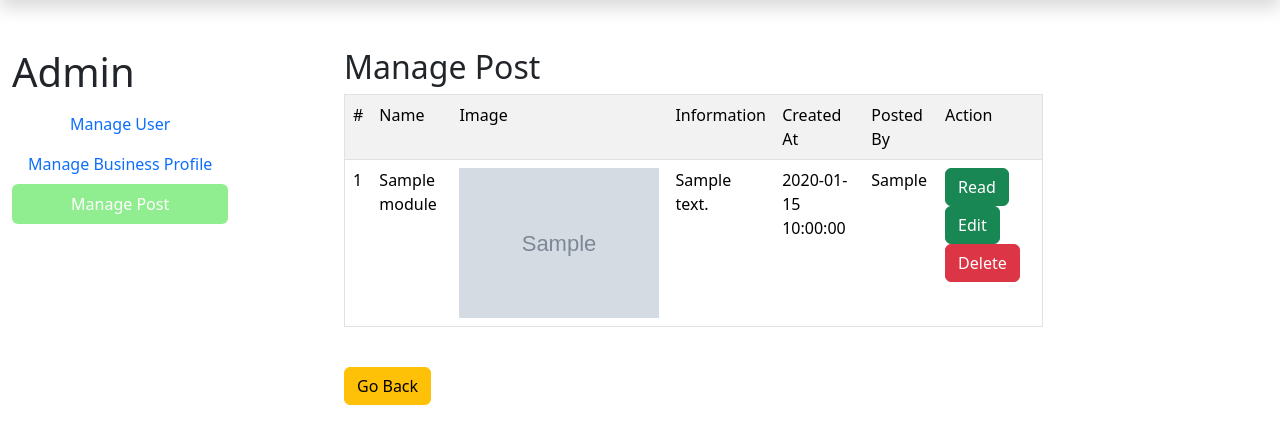
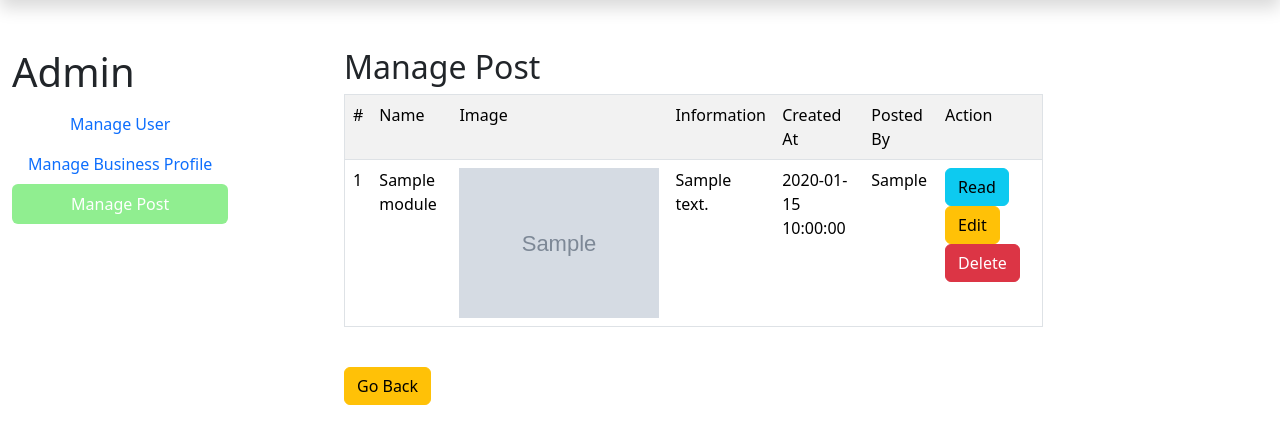
Before and after one commit to SeannyBoyyy/AppDev, a PHP site: page /AdminModule/index.php in a window 1280 px wide, after a click on "Manage Post". Shown: the part 68-512 px from the top of the page. Run offline with PHP 8.4, Linux system fonts and the light colour scheme; tables that the repository leaves empty or names only in its code hold one stand-in row (values such as "Sample post"); grey boxes marked "Sample" are stand-in pictures; data that the repository does not hold is empty.

Commit message:
Update manage_post.php

```diff
--- a/AppDev_test/AdminModule/manage_post.php
+++ b/AppDev_test/AdminModule/manage_post.php
@@ -39,8 +39,8 @@
                             <!-- CRUD Operations Form -->
                             <form action="crud.php" method="post">
                                 <input type="hidden" name="id" value="<?php echo $row['id']; ?>">
-                                <button type="submit" class="btn btn-success" name="read">Read</button>
-                                <button type="submit" class="btn btn-success" name="edit">Edit</button> <!-- Updated from "Update" to "Edit" -->
+                                <button type="submit" class="btn btn-info" name="read">Read</button>
+                                <button type="submit" class="btn btn-warning" name="edit">Edit</button> <!-- Updated from "Update" to "Edit" -->
                                 <button class="btn btn-danger" type="submit" name="delete">Delete</button>
                             </form>
                         </td>
```
